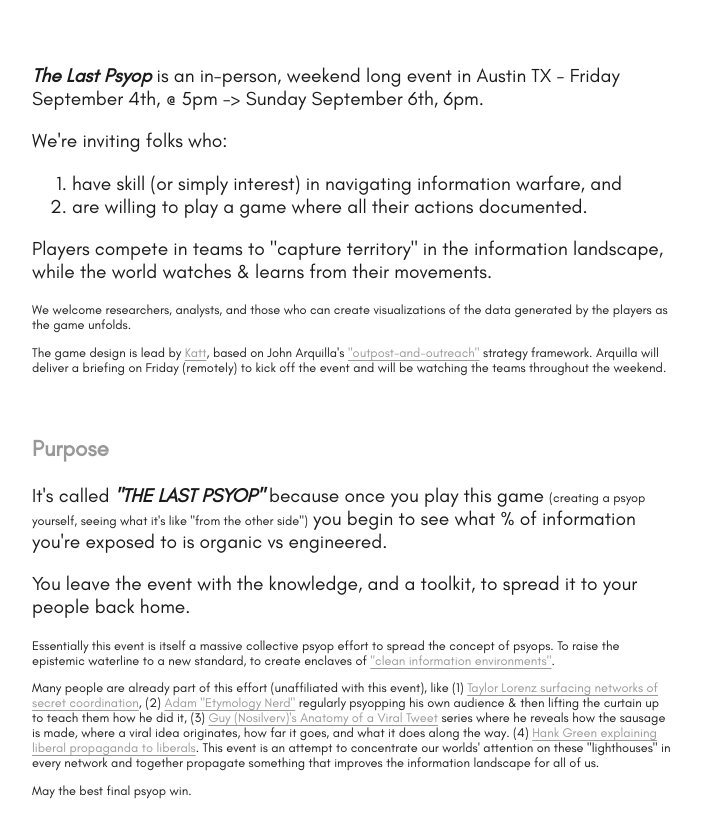
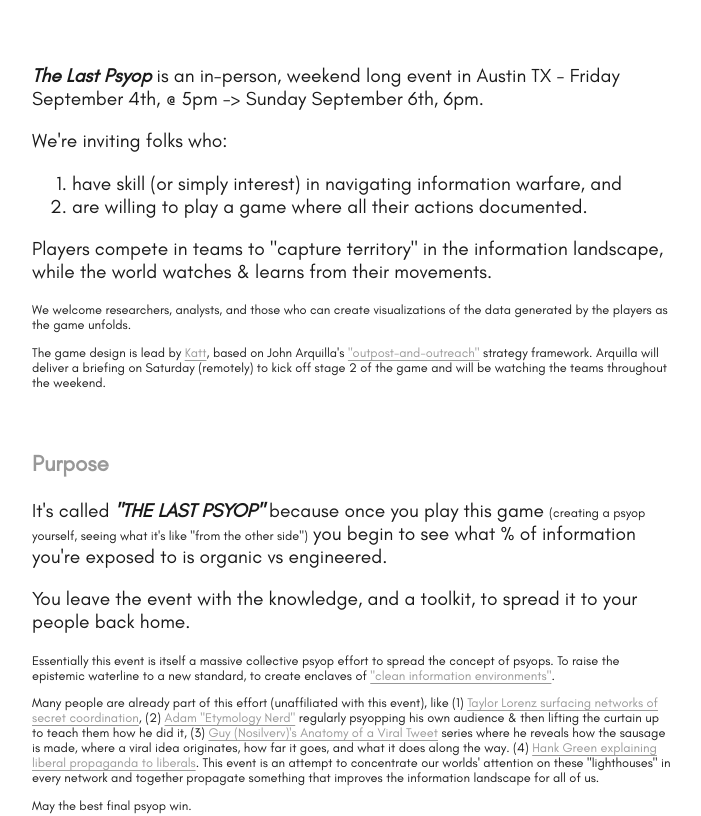
Before and after one commit to Kat-Stack/netwar-con, a plain HTML site: page index.html in a window 1280 px wide. Shown: the top 816 px of the page, without its empty margins (288-989 px from the left). Drawn offline with Linux system fonts and the light colour scheme.

Commit message:
deploy: 4cdbb8932a1729a0b3b9a46cdf19c93b1d766169

```diff
--- a/index.html
+++ b/index.html
@@ -56,7 +56,7 @@
       </p>
 
       <p class="small">
-        The game design is lead by <a href="https://www.youtube.com/@kat_the_vat/videos">Katt</a>, based on John Arquilla's <a href="https://foreignpolicy.com/2013/05/06/the-case-for-slow-war/">"outpost-and-outreach"</a> strategy framework. Arquilla will deliver a briefing on Friday (remotely) to kick off the event and will be watching the teams throughout the weekend.
+        The game design is lead by <a href="https://youtu.be/a4uO2TH6uFU?si=9kxfoTCekm-mPEeG">Katt</a>, based on John Arquilla's <a href="https://apps.dtic.mil/sti/tr/pdf/ADA536602.pdf/">"outpost-and-outreach"</a> strategy framework. Arquilla will deliver a briefing on Saturday (remotely) to kick off stage 2 of the game and will be watching the teams throughout the weekend.
       </p>
 
       <h3>
```
